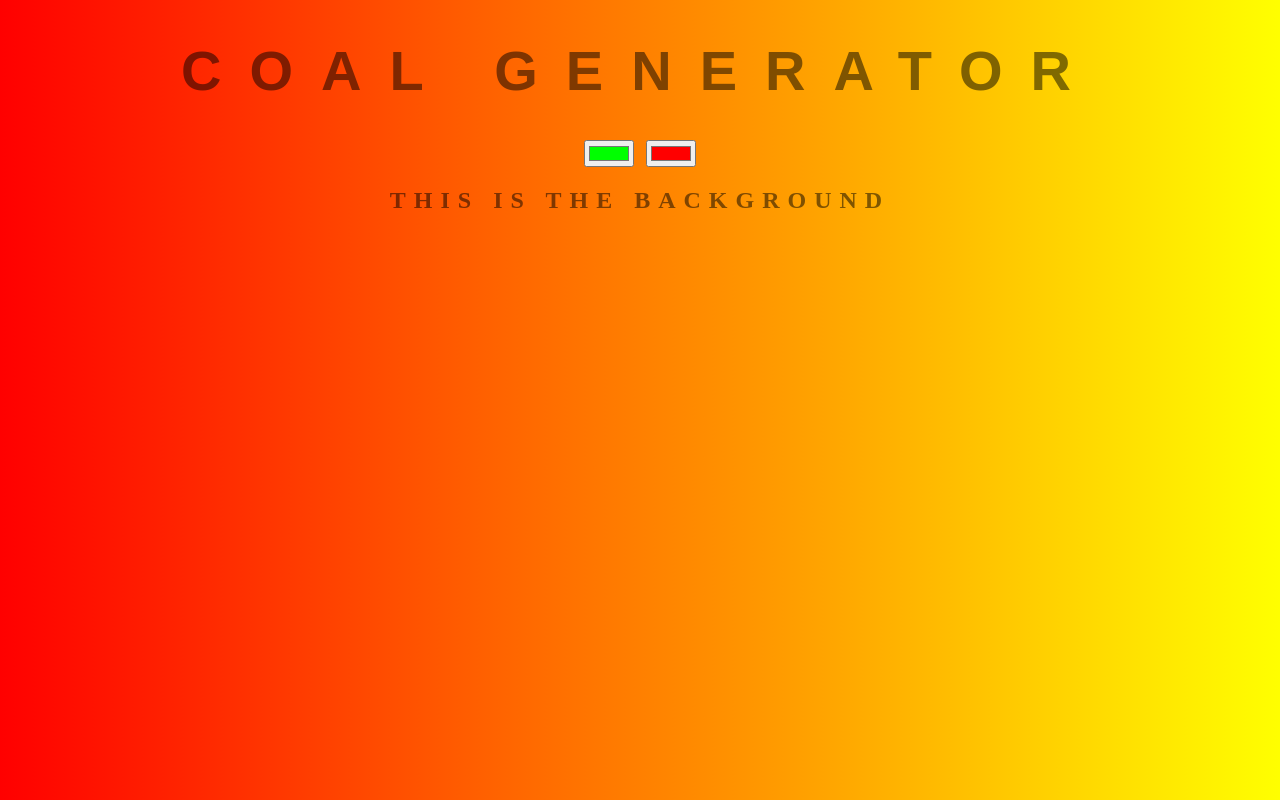
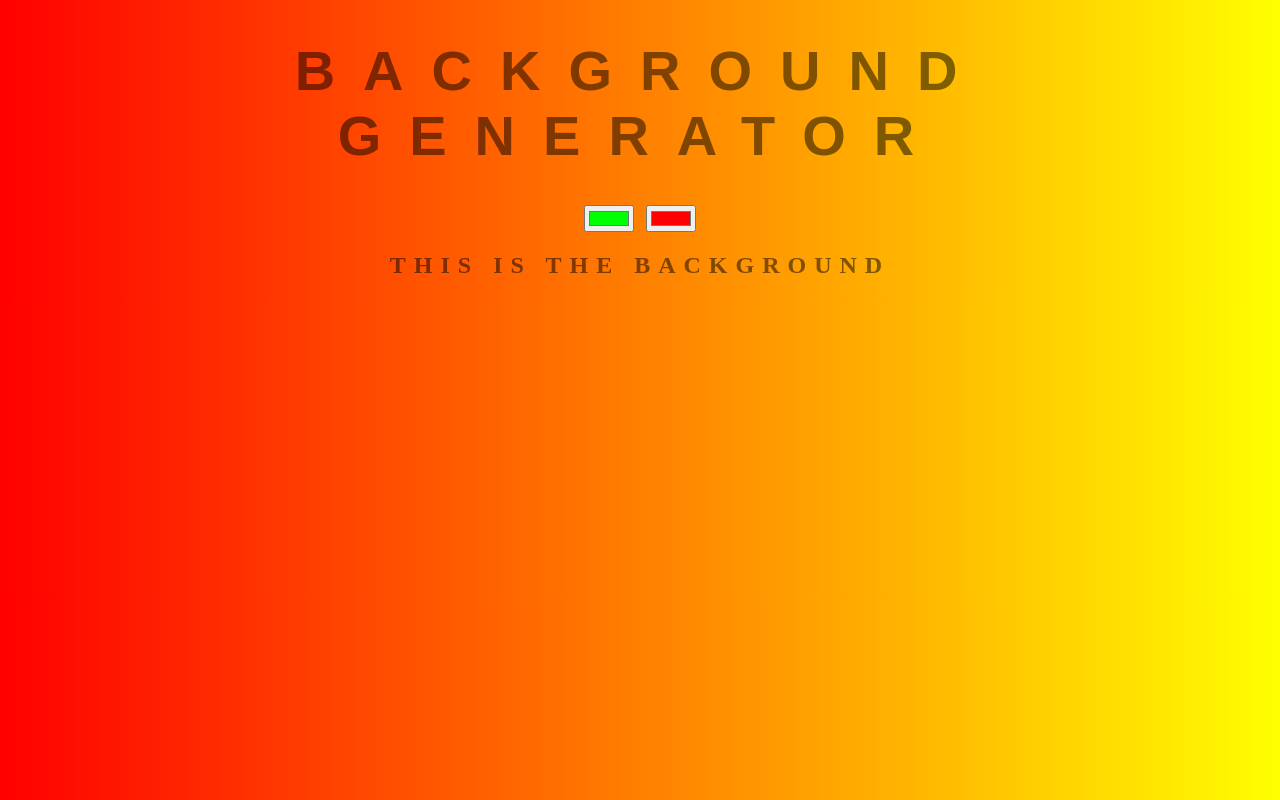
Before and after one commit to charlytron/Git-Prackitin-5, a plain HTML site: page index.html in a window 1280 px wide. Drawn offline with Linux system fonts and the light colour scheme.

Commit message:
changed h1 to old title

```diff
--- a/index.html
+++ b/index.html
@@ -5,7 +5,7 @@
     <link rel="stylesheet" type="text/css" href="style.css" />
   </head>
   <body id="gradient">
-    <h1>COAL Generator</h1>
+    <h1>Background Generator</h1>
     <input class="color1" type="color" name="color1" value="#00ff00" />
     <input class="color2" type="color" name="color2" value="#ff0000" />
     <h2>This is the Background</h2>
```
